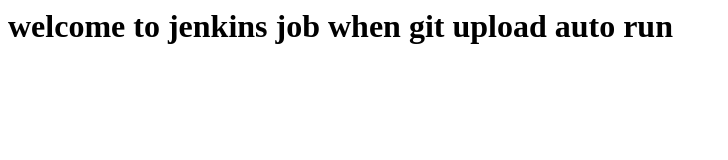
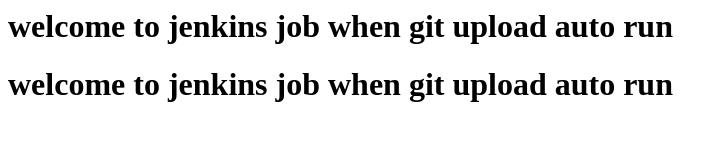
Before and after one commit to vinaydevops81/webservertest, a plain HTML site: page index.html in a window 1280 px wide. Shown: the whole page, without its empty margins (0-728 px from the left). Drawn offline with Linux system fonts and the light colour scheme.

Commit message:
Update index.html

```diff
--- a/index.html
+++ b/index.html
@@ -1 +1,2 @@
 <h1>welcome to jenkins job when git upload auto run</h1>
+<h1>welcome to jenkins job when git upload auto run</h1>
```
